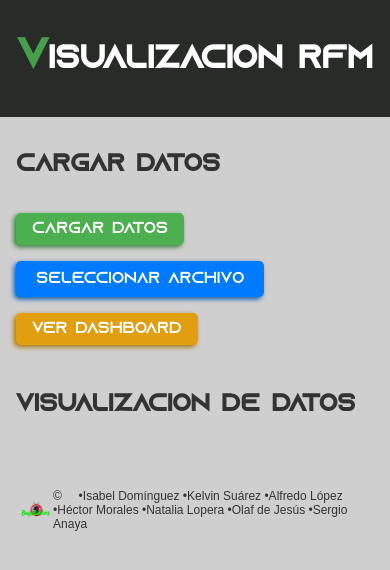
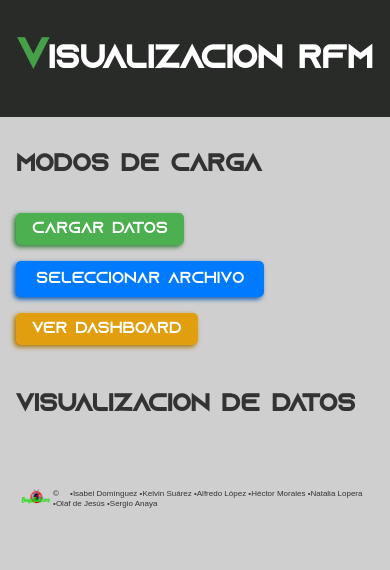
Before and after one commit to kelvinsuarez/rfm-analysis-visualization-react, a React (Create React App) app: page / in a window 390 px wide. Shown: the top 570 px of the page. Built offline with nearby package versions, Linux system fonts and the light colour scheme.

Commit message:
creando componentes para organizar codigo y cambio de texto en main

```diff
--- a/package.json
+++ b/package.json
@@ -17,7 +17,7 @@
     "web-vitals": "^2.1.4"
   },
   "scripts": {
-    "start": "react-scripts start",
+    "start": "PUBLIC_URL=/ react-scripts start",
     "build": "react-scripts build",
     "test": "react-scripts test",
     "eject": "react-scripts eject",
@@ -45,5 +45,5 @@
   "devDependencies": {
     "gh-pages": "^6.1.1"
   },
-  "homepage": "https://kelvinsuarez.github.io/rfm-analysis-visualization-react"
+  "homepage": "."
 }
--- a/src/App.js
+++ b/src/components/App.js
@@ -1,8 +1,9 @@
 import React, { useState } from 'react';
 import { Bar } from 'react-chartjs-2';
 import Papa from 'papaparse';
+import Header from './Header';
 import TableauDashboard from './TableauDashboard';
-import logoFooter from './images/bugbusters.jpg';
+import Footer from './Footer';
 import { Chart as ChartJS, CategoryScale, LinearScale, BarElement, Title, Tooltip, Legend } from 'chart.js';
 
 ChartJS.register(
@@ -92,12 +93,10 @@ function App() {
   return (
     <div className="App">
       <div className="root">
-        <header className="App-header">
-          <h1><span className='App-header__v'>V</span>isualización RFM</h1>
-        </header>
+        <Header/>
         <main>
           <section id="upload-section">
-            <h2>Cargar Datos</h2>
+            <h2>Modos de carga</h2>
             <button onClick={loadData}>Cargar Datos</button>
             <div className="file-upload">
               <label htmlFor="file-input" className="file-upload-label">
@@ -139,13 +138,7 @@ function App() {
             </div>
           </section>
         </main>
-        <footer className="footer">
-          <img className="footer__logo" src={logoFooter} alt="logo BugsBusters"/>
-          <p className="footer__text">
-            © &nbsp;&nbsp;&nbsp; •Isabel Domínguez •Kelvin Suárez •Alfredo López •Héctor Morales •Natalia Lopera
-            •Olaf de Jesús •Sergio Anaya
-          </p>
-        </footer>
+        <Footer/>
       </div>
     </div>
   );
--- /dev/null
+++ b/src/components/Footer.js
@@ -0,0 +1,16 @@
+import React from "react";
+import logoFooter from '../images/bugbusters.jpg';
+
+function Footer () {
+    return(
+        <footer className="footer">
+          <img className="footer__logo" src={logoFooter} alt="logo BugsBusters"/>
+          <p className="footer__text">
+            © &nbsp;&nbsp;&nbsp; •Isabel Domínguez •Kelvin Suárez •Alfredo López •Héctor Morales •Natalia Lopera
+            •Olaf de Jesús •Sergio Anaya
+          </p>
+        </footer>
+    )
+}
+
+export default Footer
--- /dev/null
+++ b/src/components/Header.js
@@ -0,0 +1,11 @@
+import React from "react";
+
+function Header () {
+    return(
+        <header className="App-header">
+          <h1><span className='App-header__v'>V</span>isualización RFM</h1>
+        </header>
+    )
+}
+
+export default Header
--- a/src/css/style.css
+++ b/src/css/style.css
@@ -158,3 +158,17 @@ canvas {
     color: #333;
     font-family: Arial, Helvetica, sans-serif;
   }
+
+  @media screen and (max-width: 768px) {
+    .footer__text{
+        font-size: 8px;
+        line-height: 10px;
+    }
+}
+
+  @media screen and (max-width: 320px) {
+    .footer__text{
+        font-size: 6px;
+        line-height: 8px;
+    }
+}
--- a/src/index.js
+++ b/src/index.js
@@ -1,7 +1,7 @@
 import React from 'react';
 import ReactDOM from 'react-dom/client';
 import './index.css';
-import App from './App';
+import App from './components/App';
 import reportWebVitals from './reportWebVitals';
 
 const root = ReactDOM.createRoot(document.getElementById('root'));
```
Also changed, not shown: src/components/TableauDashboard.js (renamed from src/TableauDashboard.js), src/images/bugsbusters.jpg (deleted).
